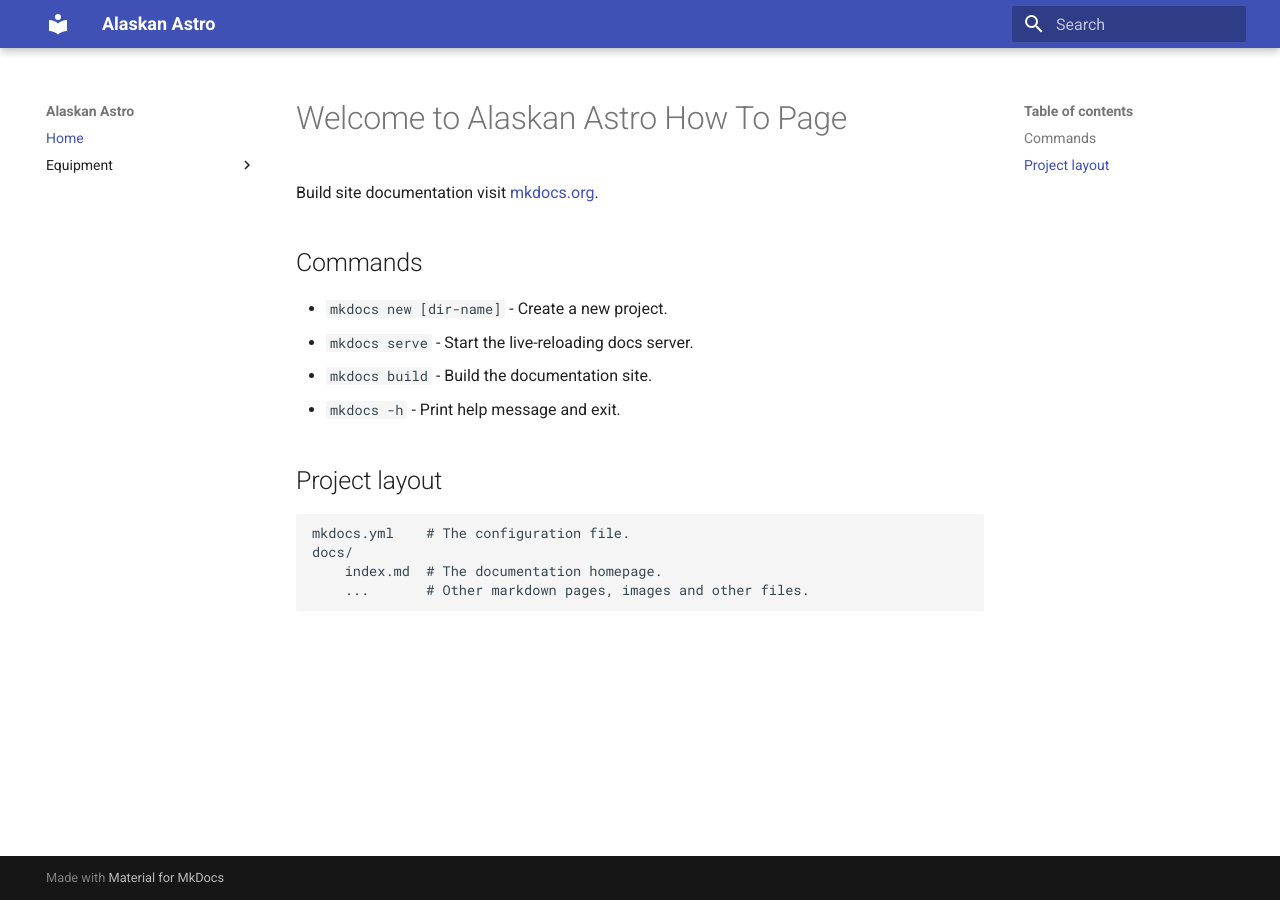
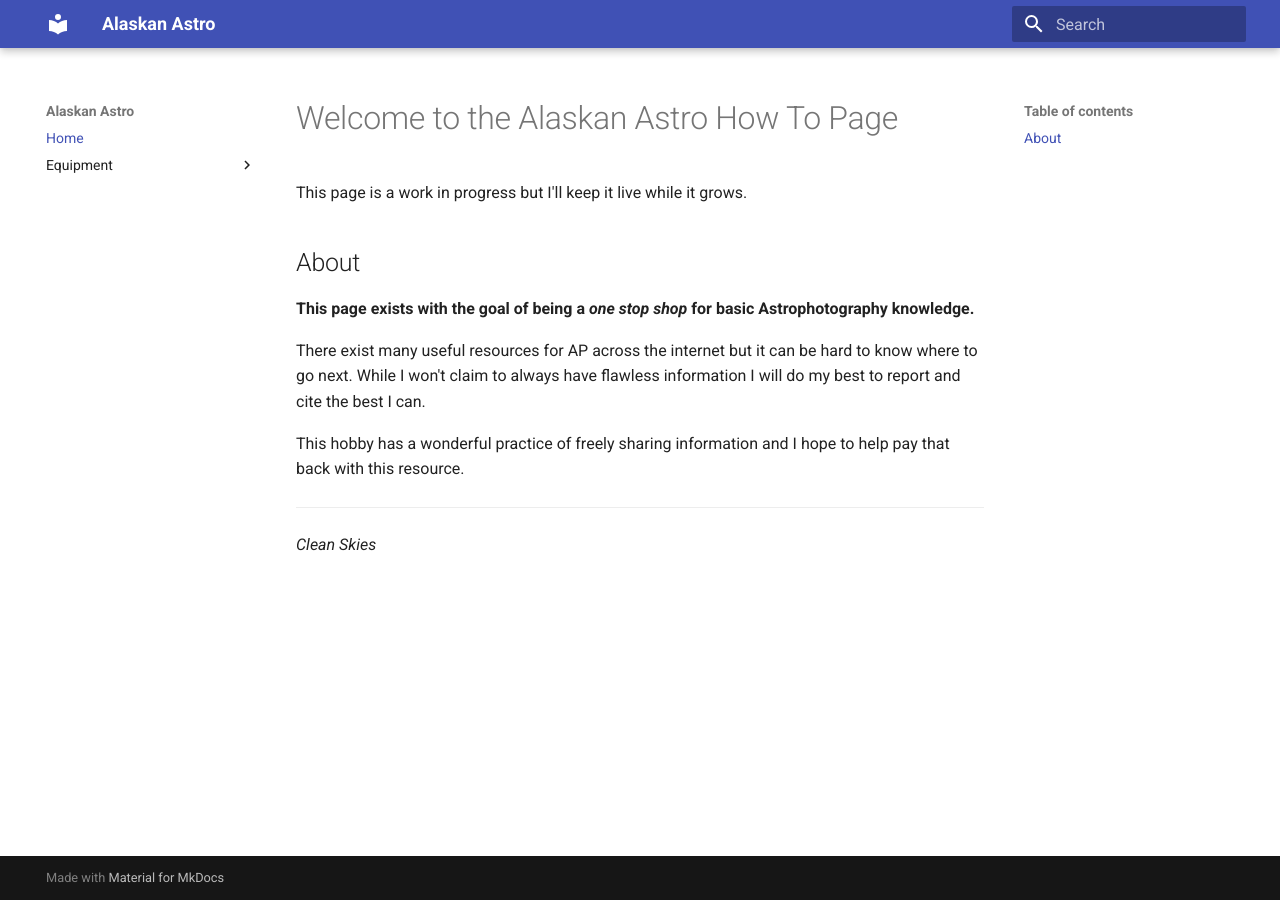
Before and after one commit to AlaskanAstro/AK.how.to, an MkDocs documentation site: the page built from docs/index.md, in a window 1280 px wide. Built offline with MkDocs 1.6.1 and Material for MkDocs 9.7.7, drawn with Linux system fonts in a browser that asks for light colours.

Commit message:
Update index.md

```diff
--- a/docs/index.md
+++ b/docs/index.md
@@ -1,17 +1,15 @@
-# Welcome to Alaskan Astro How To Page
+# Welcome to the Alaskan Astro How To Page
 
-Build site documentation visit [mkdocs.org](https://www.mkdocs.org).
+This page is a work in progress but I'll keep it live while it grows.
 
-## Commands
+## About
 
-* `mkdocs new [dir-name]` - Create a new project.
-* `mkdocs serve` - Start the live-reloading docs server.
-* `mkdocs build` - Build the documentation site.
-* `mkdocs -h` - Print help message and exit.
+**This page exists with the goal of being a *one stop shop* for basic Astrophotography knowledge.**
 
-## Project layout
+There exist many useful resources for AP across the internet but it can be hard to know where to go next. While I won't claim to always have flawless information I will do my best to report and cite the best I can.
 
-    mkdocs.yml    # The configuration file.
-    docs/
-        index.md  # The documentation homepage.
-        ...       # Other markdown pages, images and other files.
+This hobby has a wonderful practice of freely sharing information and I hope to help pay that back with this resource.
+
+---
+
+*Clean Skies*
```
